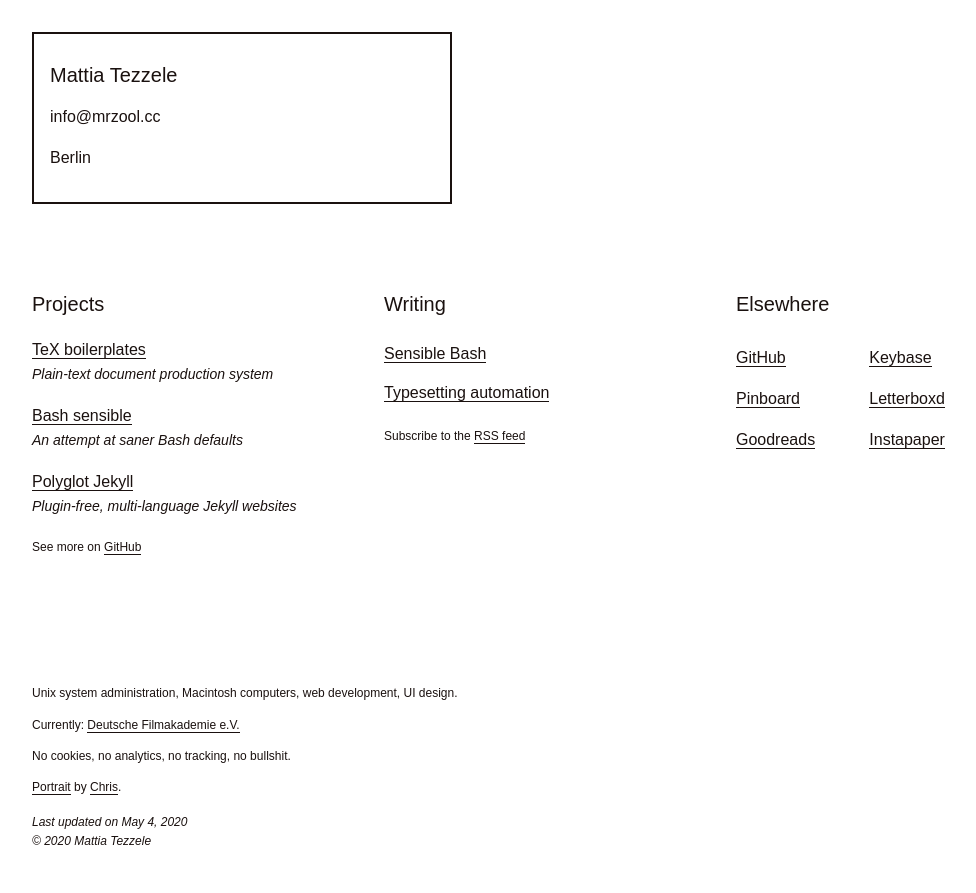
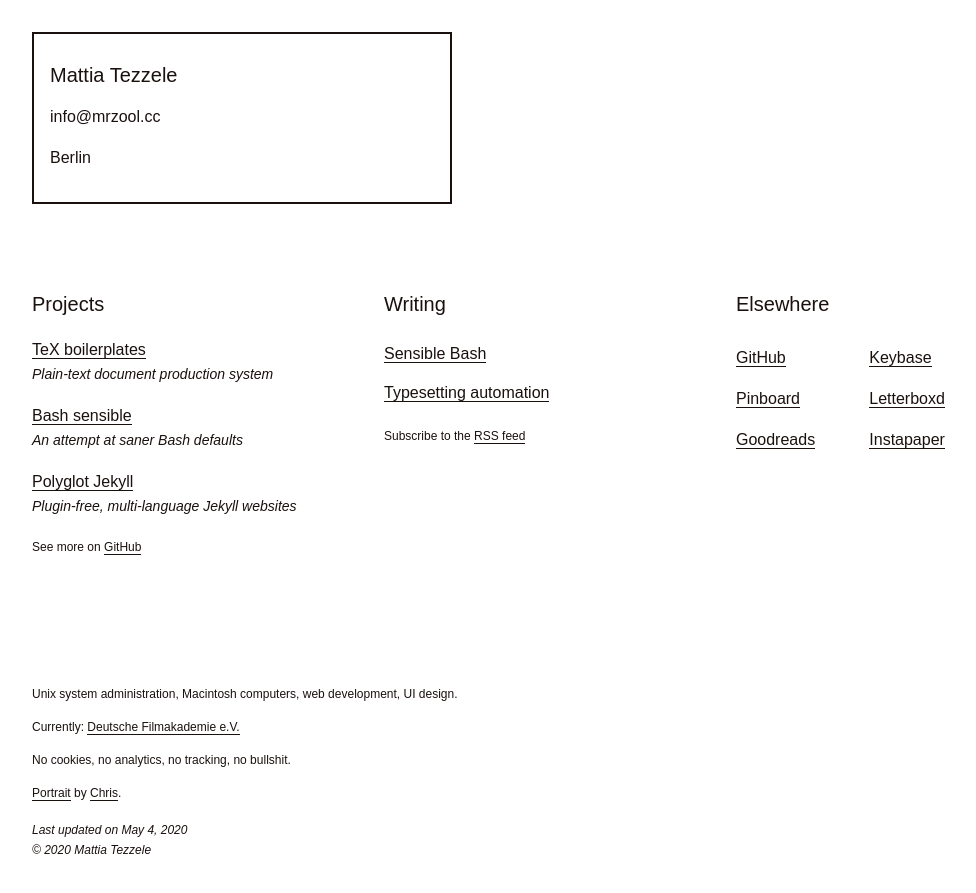
Before and after one commit to mrzool/mrzool.github.io, a Jekyll site: the page built from index.md, in a window 1280 px wide. Shown: the top 893 px of the page, without its empty margins (0-976 px from the left). Built offline with Jekyll 4.4.1, drawn with Linux system fonts in a browser that asks for light colours.

Commit message:
fine-tune line-height in footer

```diff
--- a/_includes/_footer.html
+++ b/_includes/_footer.html
@@ -1,4 +1,4 @@
-<footer class="max-width-2 ml2 mr2 px2 mt2 mb3" style="line-height: 1.2rem">
+<footer class="max-width-2 ml2 mr2 px2 mt2 mb3" style="line-height: 1.3rem">
   <div class="h6">
     <p class="mb1">Unix system administration, Macintosh computers, web development, UI design.</p>
     <p class="mb1">Currently: <a href="https://www.deutsche-filmakademie.de">Deutsche Filmakademie e.V.</a></p>
```
